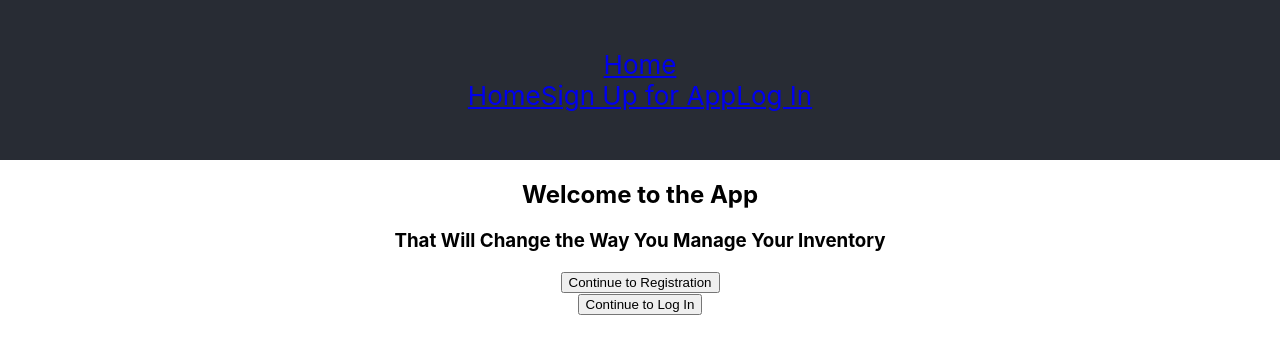
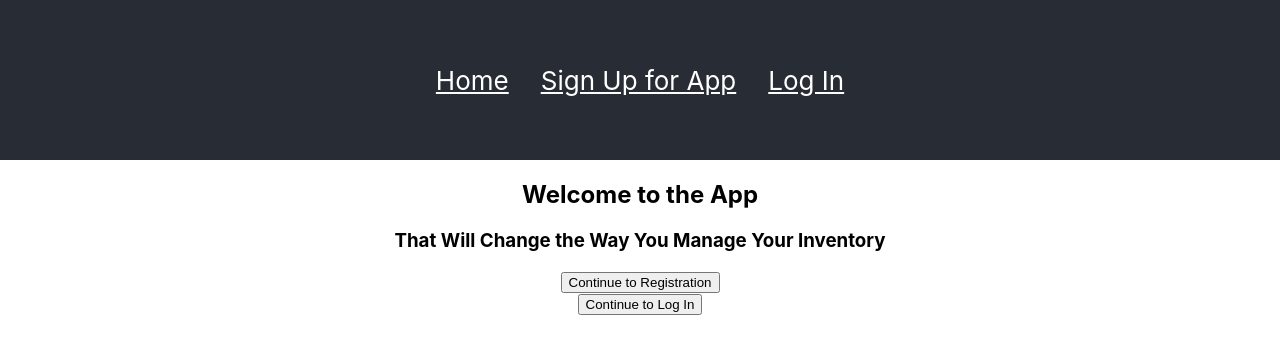
Before and after one commit to Job85/inventory-app, a React (Create React App) app: page / in a window 1280 px wide. Shown: the top 354 px of the page. Built offline with nearby package versions, Linux system fonts and the light colour scheme.

Commit message:
created public and auth links

```diff
--- a/src/components/Header.jsx
+++ b/src/components/Header.jsx
@@ -5,7 +5,7 @@ const Header = ({ authenticated, user, handleLogOut }) => {
     let authOptions
     if (user) {
         authOptions = (
-            <nav>
+            <nav className='navbar'>
                 <Link to="/">Home</Link>
                 <Link to='new'>Create Inventory Item</Link>
                 <Link onClick={handleLogOut} to='/'>
@@ -16,7 +16,7 @@ const Header = ({ authenticated, user, handleLogOut }) => {
     }
 
     const publicOptions = (
-        <nav>
+        <nav className='navbar'>
             <Link to='/'>Home</Link>
             <Link to='/register'>Sign Up for App</Link>
             <Link to='/login'>Log In</Link>
@@ -26,7 +26,8 @@ const Header = ({ authenticated, user, handleLogOut }) => {
     return (
         <header>
             <div>
-                <Link to='/'>Home</Link>
+                <Link to='/'>
+                </Link>
                 {authenticated && user ? authOptions : publicOptions}
             </div>
         </header>
```
